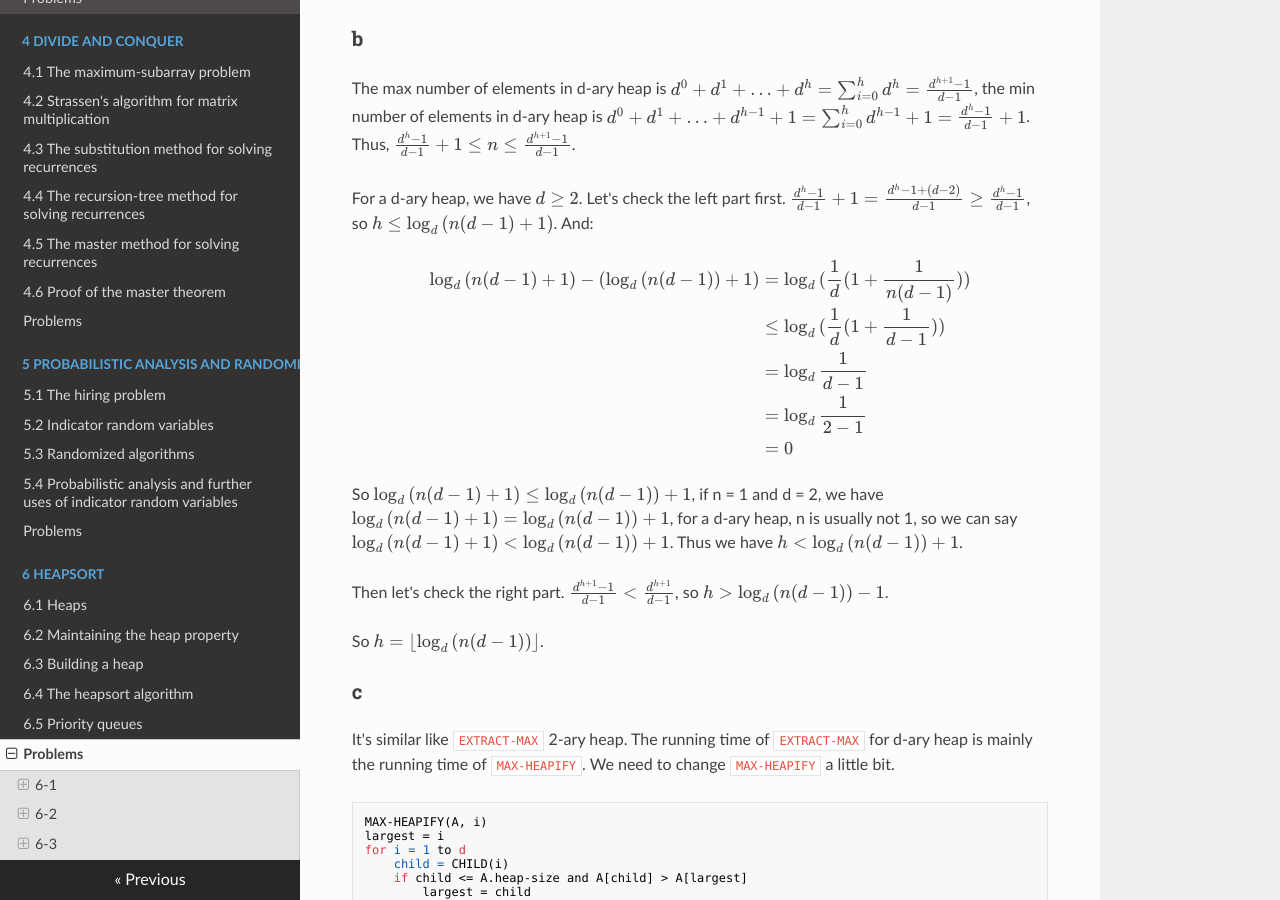
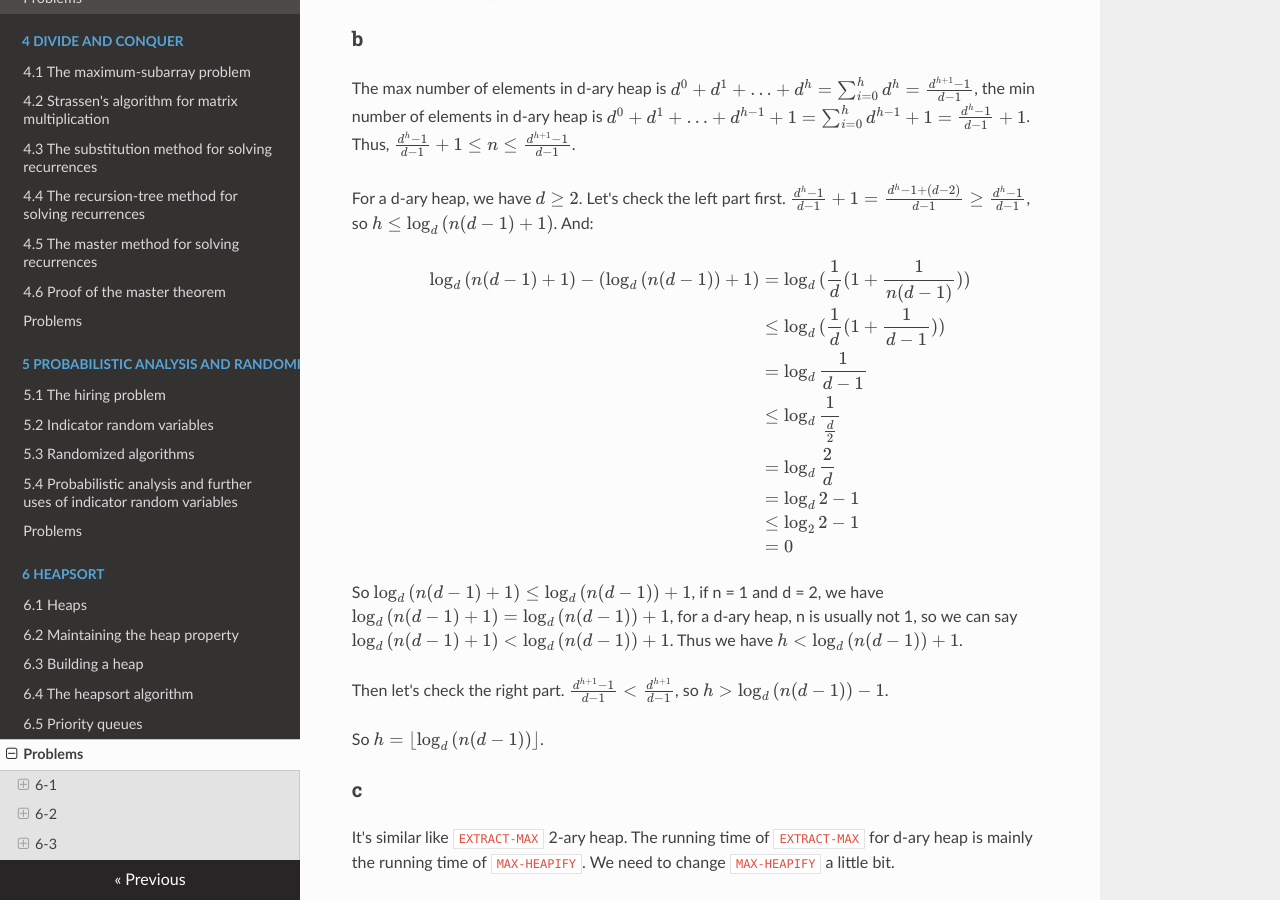
Before and after one commit to Frederick-S/Introduction-to-Algorithms-Notes, an MkDocs documentation site: the page built from docs/6-Heapsort/Problems.md, in a window 1280 px wide and 900 px high, scrolled down 642 px. Built offline with MkDocs 1.6.1, drawn with Linux system fonts in a browser that asks for light colours; nearby versions of some CDN libraries; formulas are drawn with MathJax 3; old or Windows-style settings are respelled for this version of MkDocs.

Commit message:
Update problem 6-2

```diff
--- a/docs/6-Heapsort/Problems.md
+++ b/docs/6-Heapsort/Problems.md
@@ -20,7 +20,10 @@ $$
 \log_d{(n(d - 1) + 1)} - (\log_d{(n(d - 1))} + 1)  &=& \log_d{(\frac{1}{d}(1 + \frac{1}{n(d - 1)}))} \\\
 &\leq& \log_d{(\frac{1}{d}(1 + \frac{1}{d - 1}))} \\\
 &=& \log_d{\frac{1}{d - 1}} \\\
-&=& \log_d{\frac{1}{2 - 1}} \\\
+&\leq& \log_d{\frac{1}{\frac{d}{2}}} \\\
+&=& \log_d{\frac{2}{d}} \\\
+&=& \log_d2 - 1 \\\
+&\leq& \log_2{2} - 1 \\\
 &=& 0
 \end{eqnarray}
 $$
```
